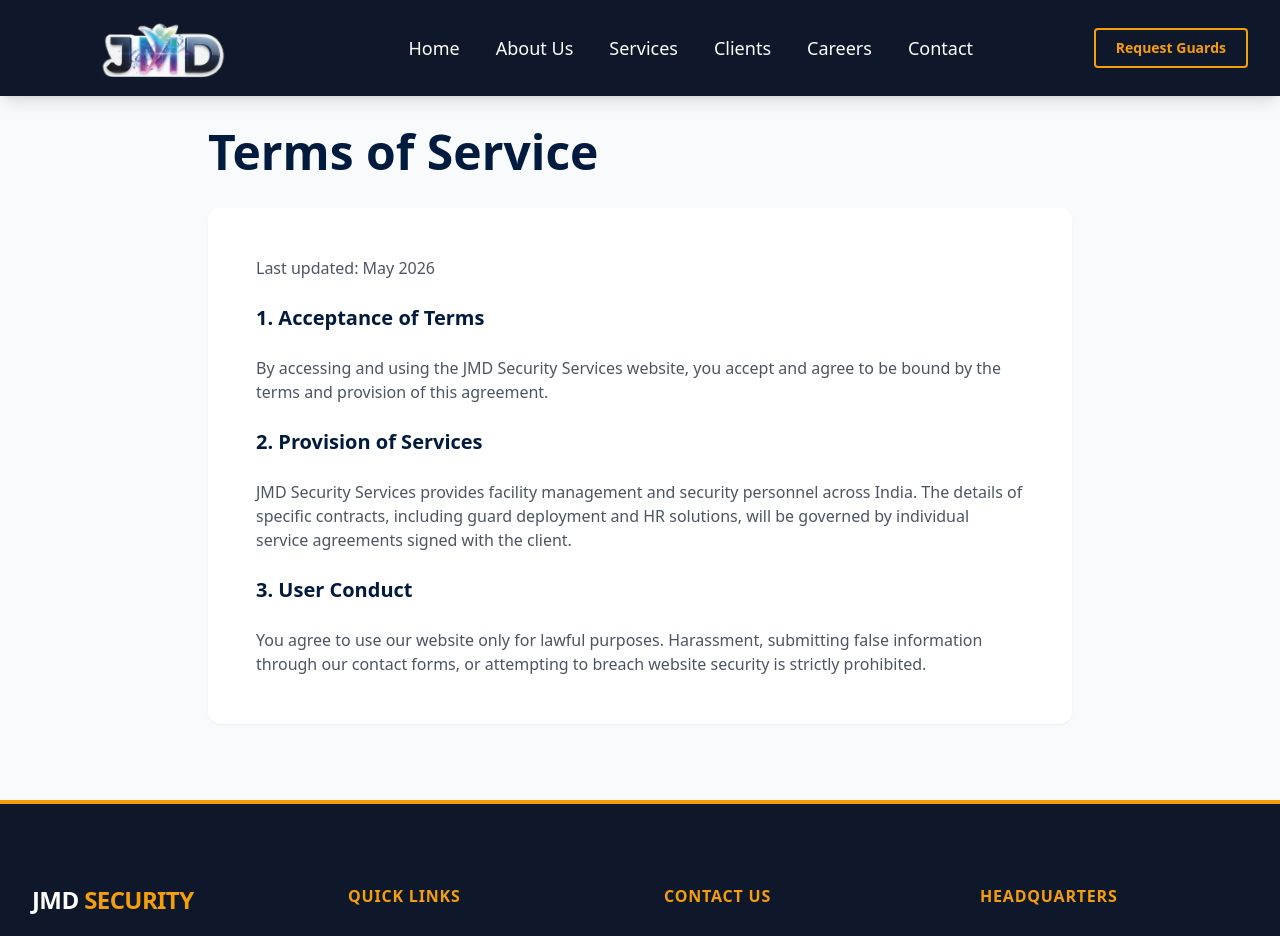
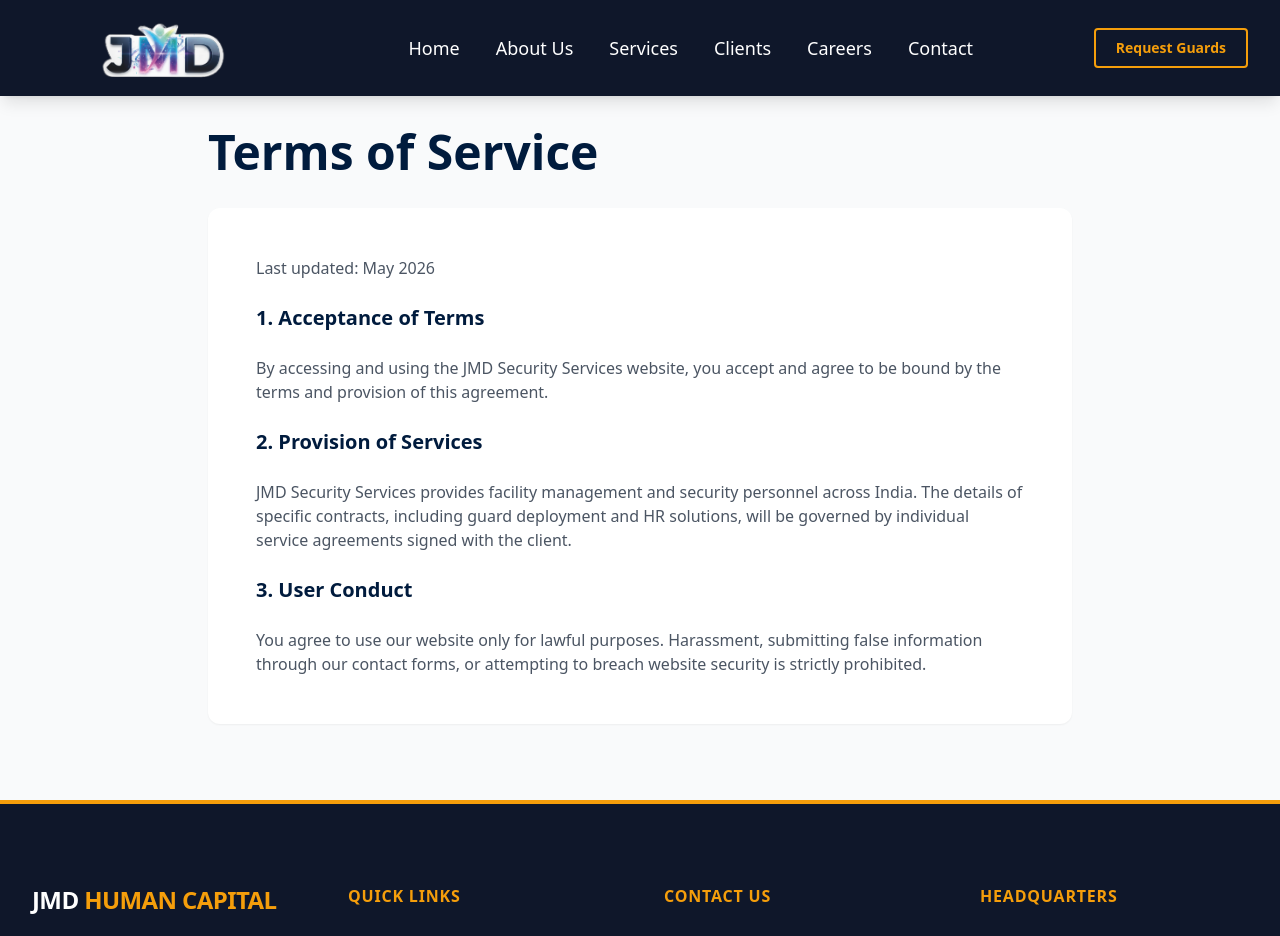
Before and after one commit to Rushikesh0910/security-site, a React (Vite) app: page /terms-of-service in a window 1280 px wide. Shown: the top 936 px of the page. Built offline with nearby package versions, Linux system fonts and the light colour scheme.

Commit message:
Updated name in footer from security to human capital

```diff
--- a/src/components/Footer.jsx
+++ b/src/components/Footer.jsx
@@ -8,7 +8,7 @@
         <div className="grid grid-cols-1 md:grid-cols-2 lg:grid-cols-4 gap-12 mb-16">
           <div className="lg:col-span-1">
             <h3 className="text-2xl font-black text-white tracking-tight uppercase mb-4">
-              JMD <span className="text-brand-accent">Security</span>
+              JMD <span className="text-brand-accent">Human Capital</span>
             </h3>
             <p className="text-gray-400 mb-6 leading-relaxed">
               Born to Protect. Providing Complete Management Solutions across
```
